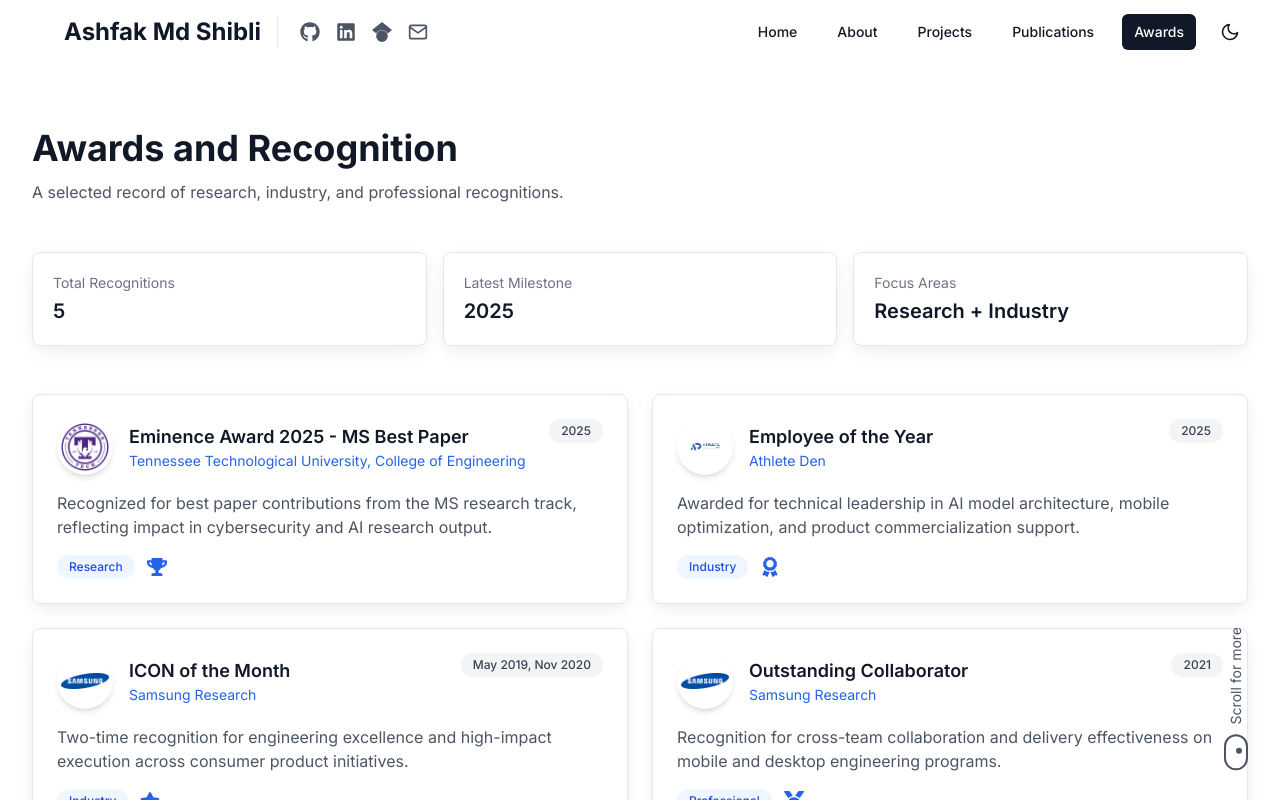
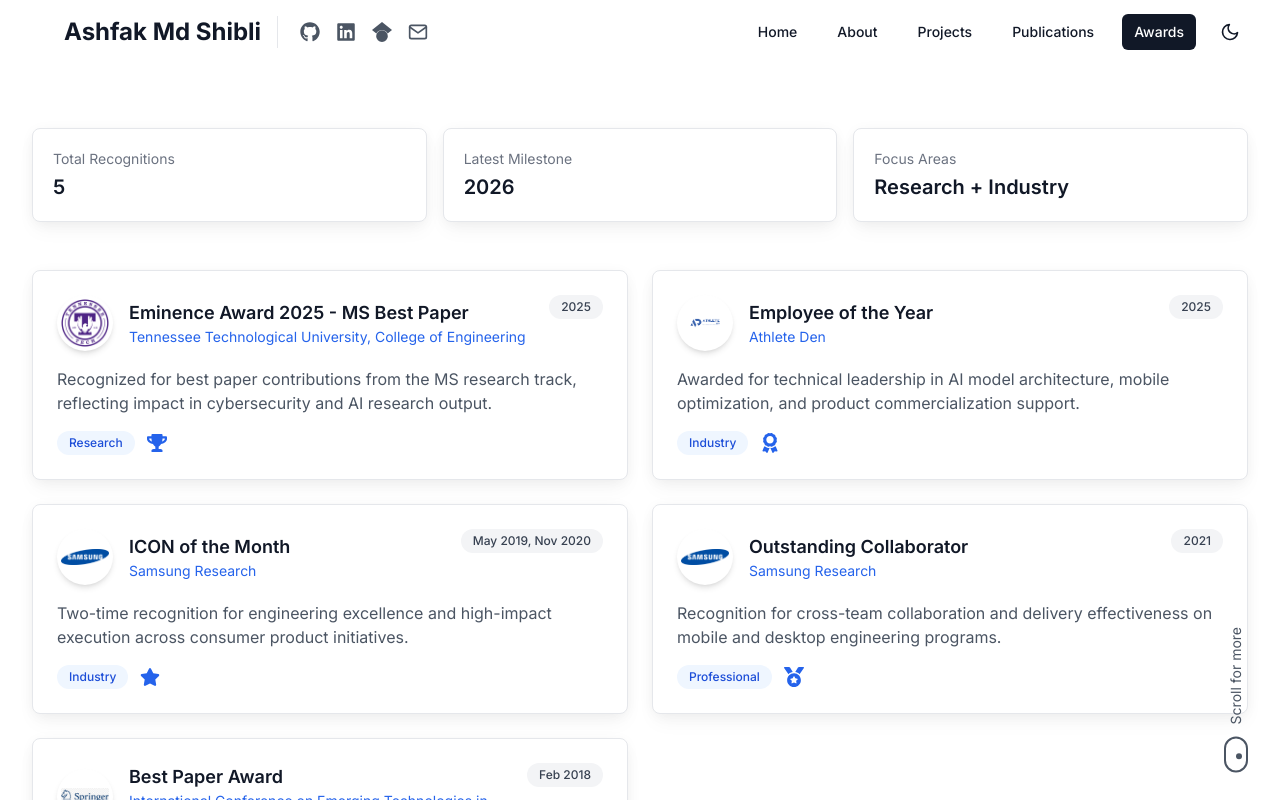
Before and after one commit to ashfakshibli/personal-website, a Next.js app: page /awards in a window 1280 px wide. Shown: the top 800 px of the page. Built offline with nearby package versions, Linux system fonts and the light colour scheme.

Commit message:
fix(awards): remove page heading and intro text

```diff
--- a/src/app/awards/page.tsx
+++ b/src/app/awards/page.tsx
@@ -69,7 +69,7 @@ const awards: AwardItem[] = [
 
 const stats = [
   { label: 'Total Recognitions', value: '5' },
-  { label: 'Latest Milestone', value: '2025' },
+  { label: 'Latest Milestone', value: '2026' },
   { label: 'Focus Areas', value: 'Research + Industry' }
 ];
 
@@ -77,19 +77,6 @@ export default function AwardsPage() {
   return (
     <div className="min-h-screen bg-white dark:bg-gray-900 py-16 px-4 sm:px-6 lg:px-8">
       <div className="max-w-7xl mx-auto">
-        <motion.section
-          initial={{ opacity: 0, y: 20 }}
-          animate={{ opacity: 1, y: 0 }}
-          className="mb-12"
-        >
-          <h1 className="text-3xl md:text-4xl font-bold text-gray-900 dark:text-white">
-            Awards and Recognition
-          </h1>
-          <p className="mt-3 text-gray-600 dark:text-gray-300 max-w-3xl">
-            A selected record of research, industry, and professional recognitions.
-          </p>
-        </motion.section>
-
         <section className="grid grid-cols-1 md:grid-cols-3 gap-4 mb-12">
           {stats.map((stat, index) => (
             <motion.div
```
